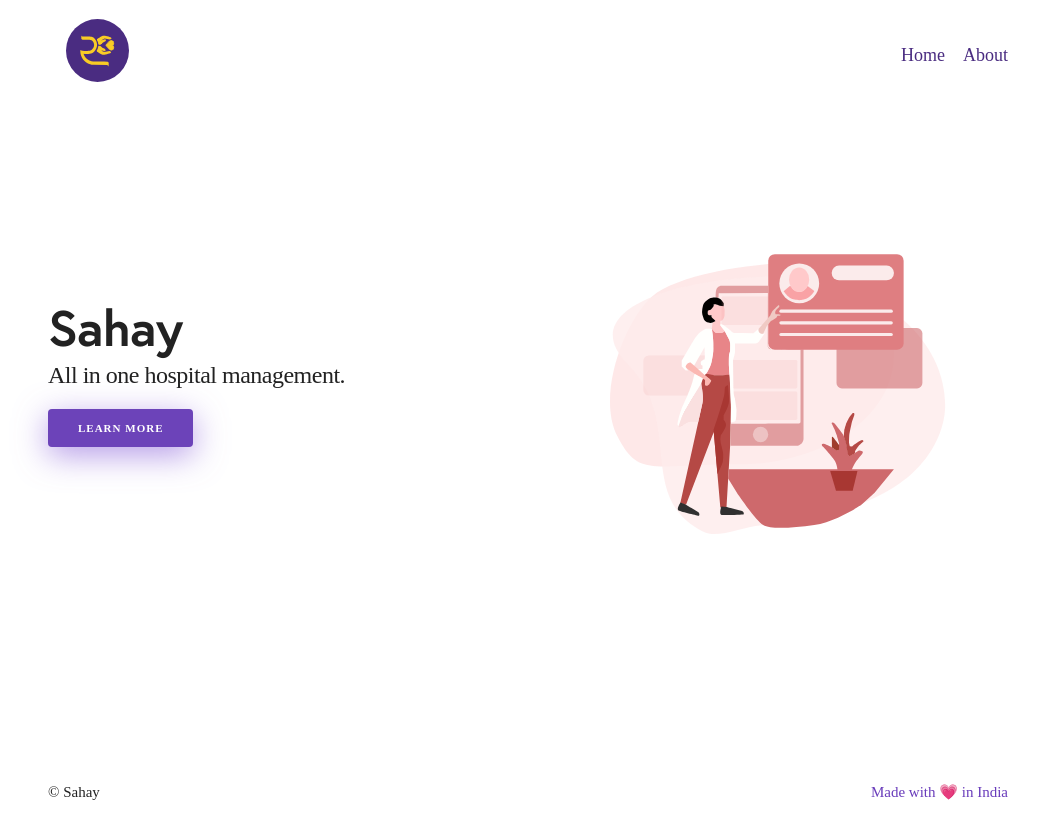
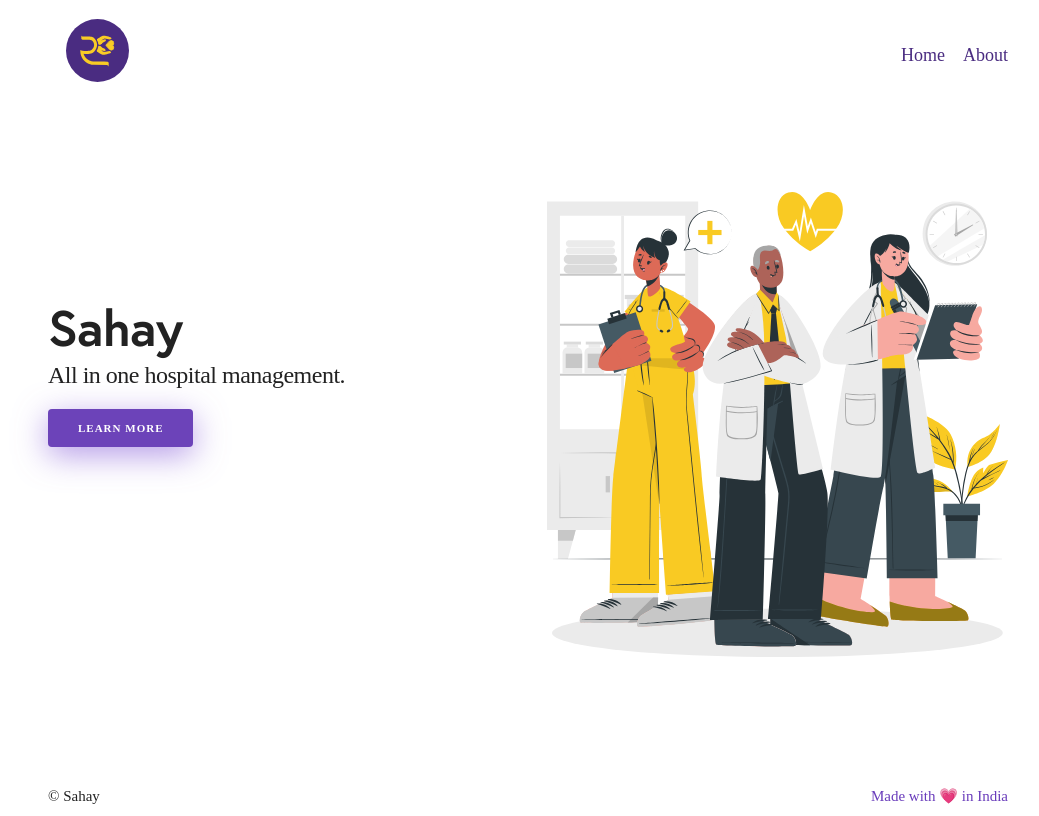
Before and after one commit to arhaanb/sahay-web, a Vue app: page / in a window 1280 px wide. Shown: the whole page, without its empty margins (112-1151 px from the left). Built offline with nearby package versions, Linux system fonts and the light colour scheme; a web font is replaced by a local one.

Commit message:
replace illustrations

```diff
--- a/src/views/About.vue
+++ b/src/views/About.vue
@@ -24,7 +24,10 @@
 
     <div class="product">
       <div class="six columns">
-        <img src="@/assets/illustration2.svg" alt />
+				<br><br><br>
+        <p class="center">
+          <img class="illus" src="@/assets/illustration2.svg" alt />
+        </p>
       </div>
       <div class="six columns prodtext">
         <h2 class="semi">Dashboard</h2>
@@ -144,4 +147,11 @@
     margin-top: 5em;
   }
 }
+p.center {
+  text-align: center;
+}
+
+.illus {
+  width: 70%;
+}
 </style>
--- a/src/views/Home.vue
+++ b/src/views/Home.vue
@@ -10,12 +10,16 @@
         </router-link>
       </div>
       <div class="six columns">
+        <br class="anti" /><br class="anti" />
         <div>
-          <img
-            src="@/assets/illustration.svg"
-            draggable="false"
-            alt="illustration"
-          />
+          <p class="center">
+            <img
+              src="@/assets/illustration.svg"
+              draggable="false"
+              alt="illustration"
+							class="illus"
+            />
+          </p>
         </div>
       </div>
     </div>
@@ -24,8 +28,8 @@
 
 <script>
 export default {
-  name: 'Home',
-}
+  name: "Home",
+};
 </script>
 
 <style scoped>
@@ -34,9 +38,12 @@ export default {
 }
 
 .vh {
-  margin: 4em 0 10em 0;
+  margin: 4em 0 8em 0;
 }
 
+.anti {
+  display: none;
+}
 @media (max-width: 750px) {
   .vh {
     margin: 4em 0;
@@ -44,5 +51,15 @@ export default {
   .home {
     margin: 0;
   }
+  .anti {
+    display: block;
+  }
+}
+p.center {
+  text-align: center;
+	margin: 0;
+}
+.illus {
+	margin-top: 2em;
 }
 </style>
```
Also changed, not shown: src/assets/illustration.svg, src/assets/illustration2.svg.
